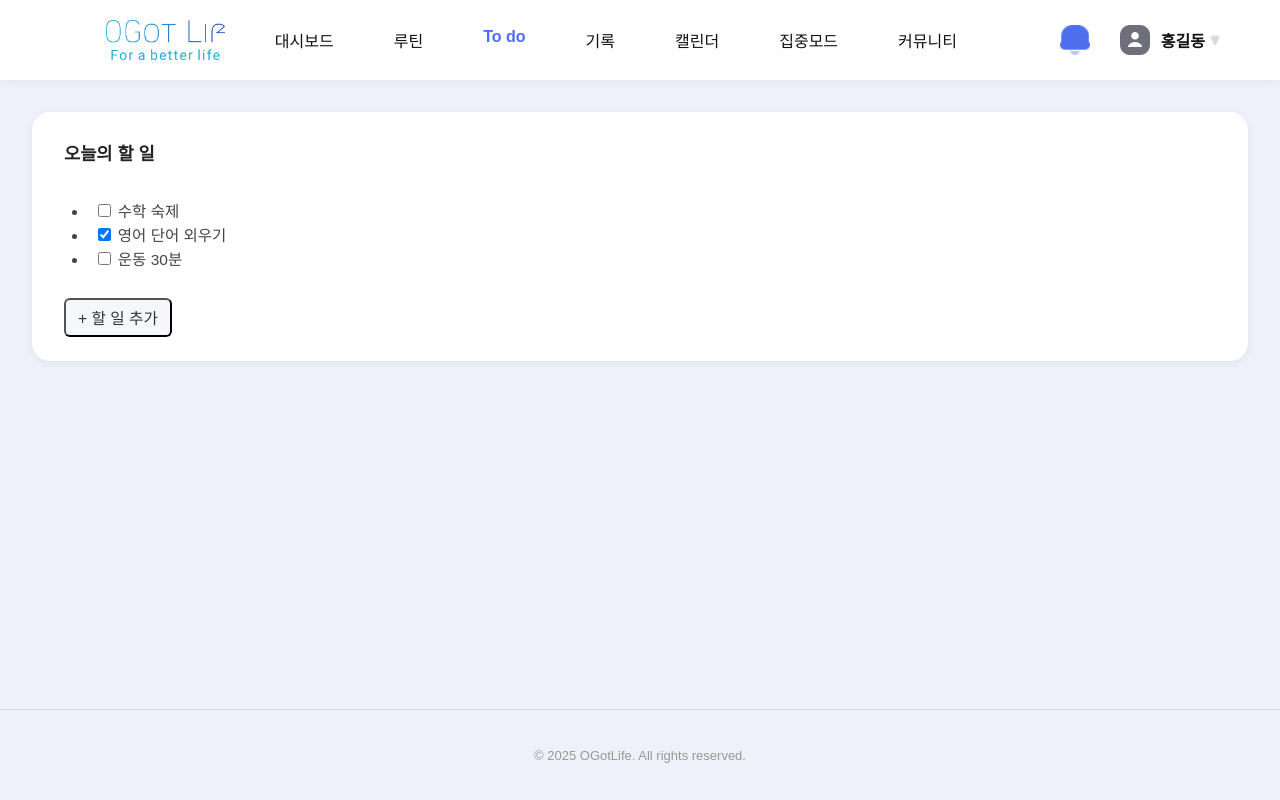
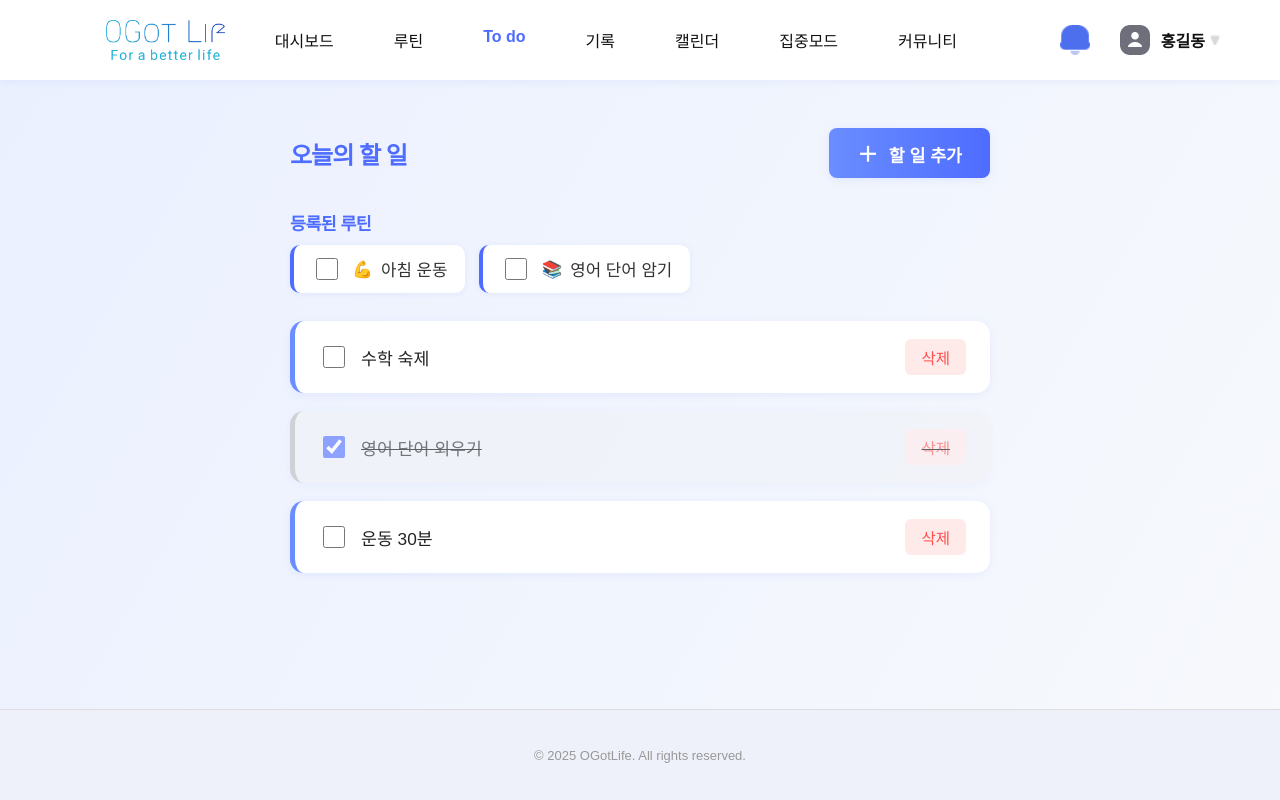
Before and after one commit to roa9618/OGotLife, a React (Create React App) app in the folder frontend/: page /todo in a window 1280 px wide. Built offline with nearby package versions, Linux system fonts and the light colour scheme; a web font is replaced by a local one.

Commit message:
[수정] 투두 페이지 모달 및 루틴 불러오기 부분 추가

```diff
--- a/frontend/src/pages/Todo.js
+++ b/frontend/src/pages/Todo.js
@@ -1,38 +1,125 @@
-import React from 'react';
+import React, { useState } from 'react';
 import Header from '../components/Header';
 import Footer from '../components/Footer';
+import '../styles/Todo.css';
 
 function Todo() {
-    const todos = [
-        { text: '수학 숙제', done: false },
-        { text: '영어 단어 외우기', done: true },
-        { text: '운동 30분', done: false },
-    ];
+    const [todos, setTodos] = useState([
+        { id: 1, text: '수학 숙제', done: false },
+        { id: 2, text: '영어 단어 외우기', done: true },
+        { id: 3, text: '운동 30분', done: false },
+    ]);
+    const [routines, setRoutines] = useState([
+        { id: 1, title: '아침 운동', icon: '💪', checked: false },
+        { id: 2, title: '영어 단어 암기', icon: '📚', checked: false },
+    ]);
+    const [modalOpen, setModalOpen] = useState(false);
+    const [newTodo, setNewTodo] = useState('');
+
+    const handleAddTodo = (e) => {
+        e.preventDefault();
+        if (!newTodo.trim()) return;
+        setTodos([
+            ...todos,
+            {
+                id: Date.now(),
+                text: newTodo,
+                done: false
+            }
+        ]);
+        setNewTodo('');
+        setModalOpen(false);
+    };
+
+    const handleToggle = (id) => {
+        setTodos(todos.map(todo =>
+            todo.id === id ? { ...todo, done: !todo.done } : todo
+        ));
+    };
+
+    const handleDelete = (id) => {
+        setTodos(todos.filter(todo => todo.id !== id));
+    };
+
+    const handleRoutineCheck = (id) => {
+        setRoutines(routines.map(r =>
+            r.id === id ? { ...r, checked: !r.checked } : r
+        ));
+    };
+
     return (
-        <div className="dashboard-root">
+        <div className="todo-root">
             <Header />
-            <div className="dashboard-body layout-container">
-                <div className="dashboard-content">
-                    <main className="dashboard-main">
-                        <div className="dashboard-grid">
-                            <div className="dashboard-progress-row">
-                                <div className="dashboard-progress-card">
-                                    <div className="dashboard-progress-title">오늘의 할 일</div>
-                                    <ul className="dashboard-daily-list">
-                                        {todos.map((todo, i) => (
-                                            <li key={i}>
-                                                <input type="checkbox" checked={todo.done} readOnly /> {todo.text}
-                                            </li>
-                                        ))}
-                                    </ul>
-                                    <button className="dashboard-timetable-item" style={{marginTop: '12px'}}>+ 할 일 추가</button>
+            <div className="todo-main">
+                <div className="todo-title-row">
+                    <span className="todo-title">오늘의 할 일</span>
+                    <button className="todo-add-btn" onClick={() => setModalOpen(true)}>
+                        <span style={{fontSize:'1.2em', marginRight:6}}>＋</span> 할 일 추가
+                    </button>
+                </div>
+                {routines.length > 0 && (
+                    <div className="todo-section">
+                        <div className="todo-section-title">등록된 루틴</div>
+                        <div className="todo-routine-list">
+                            {routines.map(routine => (
+                                <div className={`todo-routine-card${routine.checked ? ' todo-routine-card-checked' : ''}`} key={routine.id}>
+                                    <input
+                                        type="checkbox"
+                                        className="todo-routine-check"
+                                        checked={routine.checked}
+                                        onChange={() => handleRoutineCheck(routine.id)}
+                                    />
+                                    <span className="todo-routine-icon">{routine.icon}</span>
+                                    <span className="todo-routine-title">{routine.title}</span>
                                 </div>
-                            </div>
+                            ))}
                         </div>
-                    </main>
-                    <Footer />
+                    </div>
+                )}
+                <div className="todo-card-list">
+                    {todos.length === 0 && (
+                        <div className="todo-empty">아직 등록된 할 일이 없습니다.</div>
+                    )}
+                    {todos.map(todo => (
+                        <div className={`todo-card${todo.done ? ' done' : ''}`} key={todo.id}>
+                            <label className="todo-checkbox-label">
+                                <input
+                                    type="checkbox"
+                                    checked={todo.done}
+                                    onChange={() => handleToggle(todo.id)}
+                                    className="todo-checkbox"
+                                />
+                                <span className="todo-card-text">{todo.text}</span>
+                            </label>
+                            <button className="todo-delete-btn" onClick={() => handleDelete(todo.id)}>삭제</button>
+                        </div>
+                    ))}
                 </div>
             </div>
+            <Footer />
+
+            {modalOpen && (
+                <div className="todo-modal-overlay" onClick={() => setModalOpen(false)}>
+                    <div className="todo-modal" onClick={e => e.stopPropagation()}>
+                        <div className="todo-modal-title">할 일 추가</div>
+                        <form className="todo-modal-form" onSubmit={handleAddTodo}>
+                            <input
+                                className="todo-modal-input"
+                                type="text"
+                                value={newTodo}
+                                onChange={e => setNewTodo(e.target.value)}
+                                placeholder="할 일을 입력하세요"
+                                maxLength={40}
+                                required
+                            />
+                            <div className="todo-modal-actions">
+                                <button type="button" className="todo-modal-cancel" onClick={() => setModalOpen(false)}>취소</button>
+                                <button type="submit" className="todo-modal-submit">추가</button>
+                            </div>
+                        </form>
+                    </div>
+                </div>
+            )}
         </div>
     );
 }
```
